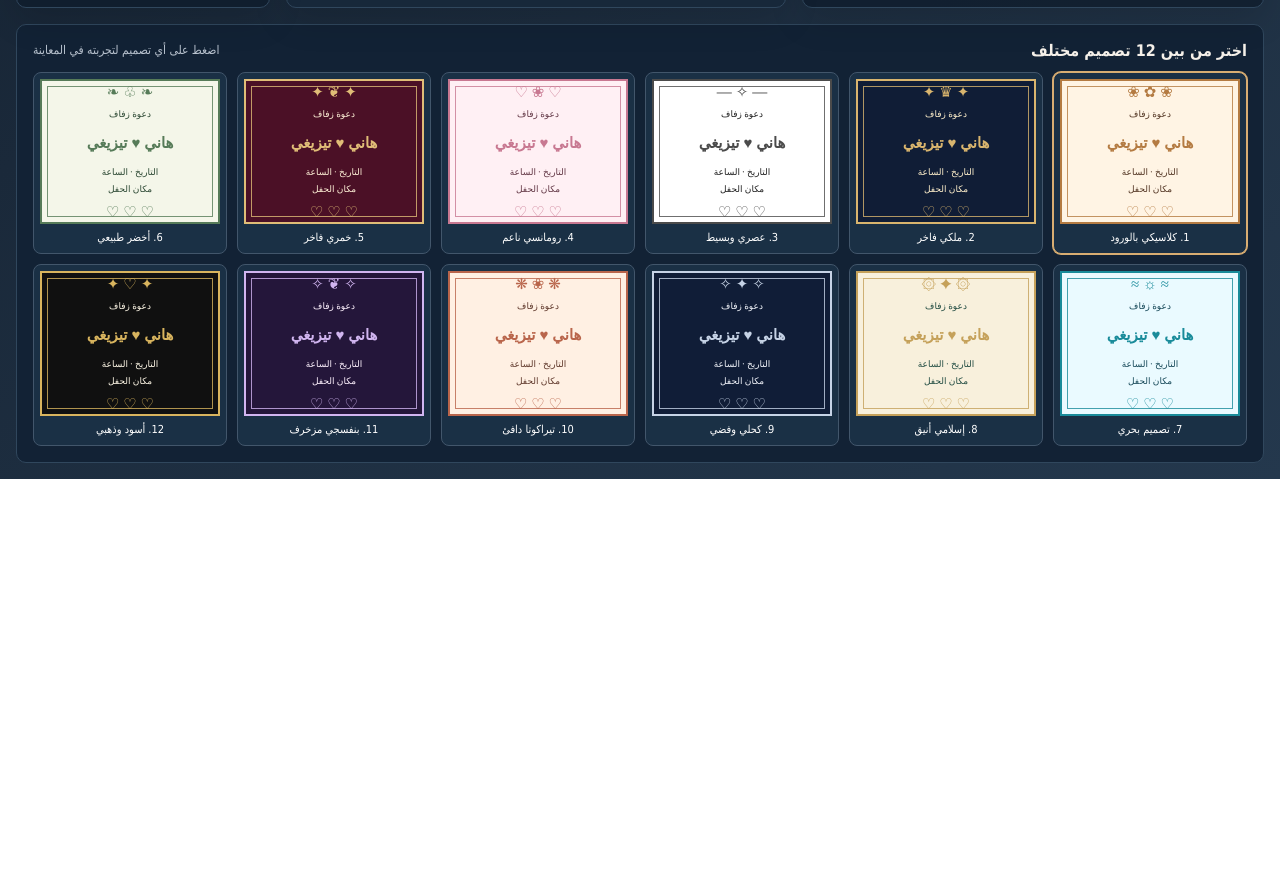
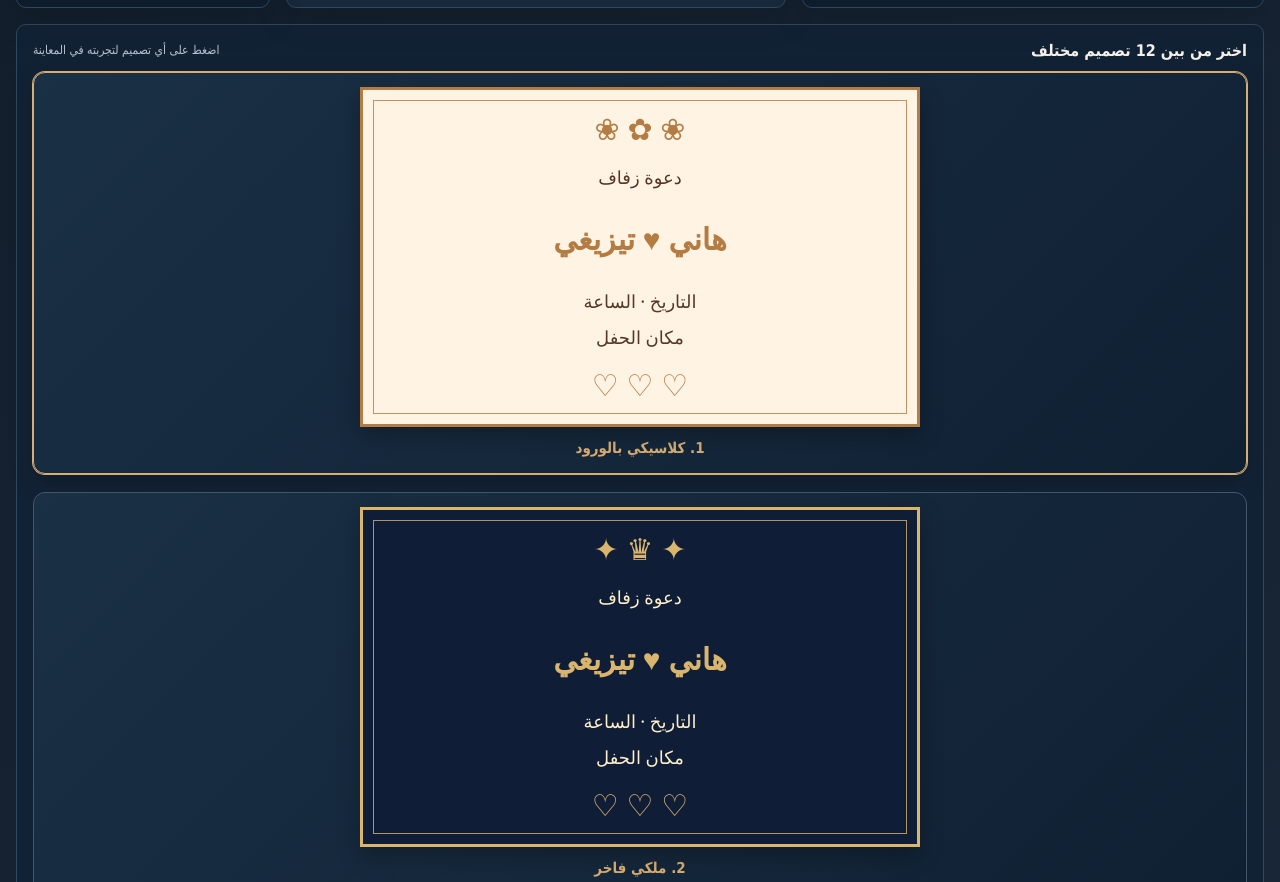
Before and after one commit to colony-ha/wedding-invitation, a plain HTML site: page maker.html in a window 1280 px wide. Shown: the part 1032-1914 px from the top of the page. Before the commit the page ends 1511 px from the top, so only its background shows below. Drawn offline with Linux system fonts and the light colour scheme.

Commit message:
Display all 12 wedding invitation designs vertically

```diff
--- a/maker.html
+++ b/maker.html
@@ -54,21 +54,21 @@ input:focus,select:focus,textarea:focus{border-color:var(--gold)}textarea{resize
 
 .gallery{margin-top:16px;padding:16px;background:#122235;border:1px solid #30475d;border-radius:10px}.gallery-head{display:flex;justify-content:space-between;align-items:center;gap:10px;margin-bottom:12px}.gallery-head h2{margin:0}.gallery-head span{font-size:12px;color:var(--muted)}
 
-.cards{display:grid;grid-template-columns:repeat(6,minmax(0,1fr));gap:10px}
+.cards{display:grid;grid-template-columns:1fr;gap:18px}
 
-.template{border:1px solid #42566b;background:#1a3045;border-radius:8px;padding:6px;color:white;text-align:center;min-width:0;transition:.15s}
+.template{width:100%;border:1px solid #42566b;background:linear-gradient(135deg,#1a3045,#102033);border-radius:12px;padding:14px;color:white;text-align:center;min-width:0;transition:.15s;display:flex;flex-direction:column;align-items:center}
 
-.template:hover,.template.active{border-color:var(--gold);box-shadow:0 0 0 1px var(--gold)}
+.template:hover,.template.active{border-color:var(--gold);box-shadow:0 0 0 1px var(--gold),0 8px 24px #0003}
 
-.mini{height:145px;display:flex;align-items:center;justify-content:center;padding:8px;overflow:hidden;position:relative;border:2px solid var(--ac);background:var(--paper);color:var(--ink);font-family:Georgia,serif}
+.mini{width:min(100%,560px);height:340px;display:flex;align-items:center;justify-content:center;padding:18px;overflow:hidden;position:relative;border:3px solid var(--ac);background:var(--paper);color:var(--ink);font-family:Georgia,serif;box-shadow:0 8px 22px #0004}
 
-.mini:before{content:"";position:absolute;inset:5px;border:1px solid var(--ac);opacity:.8}.mini .fl{position:relative;font-size:9px;line-height:1.9;z-index:1}.mini .mn{font-size:15px;font-weight:bold;margin:6px 0;color:var(--ac)}.mini .orn{font-size:15px;color:var(--ac)}
+.mini:before{content:"";position:absolute;inset:10px;border:1px solid var(--ac);opacity:.8}.mini .fl{position:relative;font-size:18px;line-height:2;z-index:1}.mini .mn{font-size:30px;font-weight:bold;margin:14px 0;color:var(--ac)}.mini .orn{font-size:30px;color:var(--ac)}
 
-.template small{display:block;font-size:11px;padding:7px 1px 3px;white-space:nowrap;overflow:hidden;text-overflow:ellipsis}
+.template small{display:block;font-size:15px;font-weight:bold;padding:12px 1px 2px;white-space:normal;overflow:visible;text-overflow:clip;color:var(--gold)}
 
-@media(max-width:1050px){.workspace{grid-template-columns:minmax(270px,1fr) minmax(300px,1fr)}.features{grid-column:1/-1;display:grid;grid-template-columns:repeat(3,1fr);gap:0 18px}.features h2,.features .slogan{grid-column:1/-1}.cards{grid-template-columns:repeat(4,minmax(0,1fr))}.topbits{display:none}}
+@media(max-width:1050px){.workspace{grid-template-columns:minmax(270px,1fr) minmax(300px,1fr)}.features{grid-column:1/-1;display:grid;grid-template-columns:repeat(3,1fr);gap:0 18px}.features h2,.features .slogan{grid-column:1/-1}.cards{grid-template-columns:1fr}.topbits{display:none}}
 
-@media(max-width:680px){.topbar{padding:14px;flex-wrap:wrap}.brand{display:none}.head{text-align:right}.workspace{grid-template-columns:1fr}.features{grid-column:auto;display:block}.preview-frame iframe{height:650px}.cards{grid-template-columns:repeat(2,minmax(0,1fr))}.mini{height:155px}main{padding:10px}.panel{padding:14px}.fields{gap:8px}}
+@media(max-width:680px){.topbar{padding:14px;flex-wrap:wrap}.brand{display:none}.head{text-align:right}.workspace{grid-template-columns:1fr}.features{grid-column:auto;display:block}.preview-frame iframe{height:650px}.cards{grid-template-columns:1fr}.mini{height:300px;width:100%}.mini .fl{font-size:16px}.mini .mn{font-size:25px}main{padding:10px}.panel{padding:14px}.fields{gap:8px}}
 
 </style>
 
```
